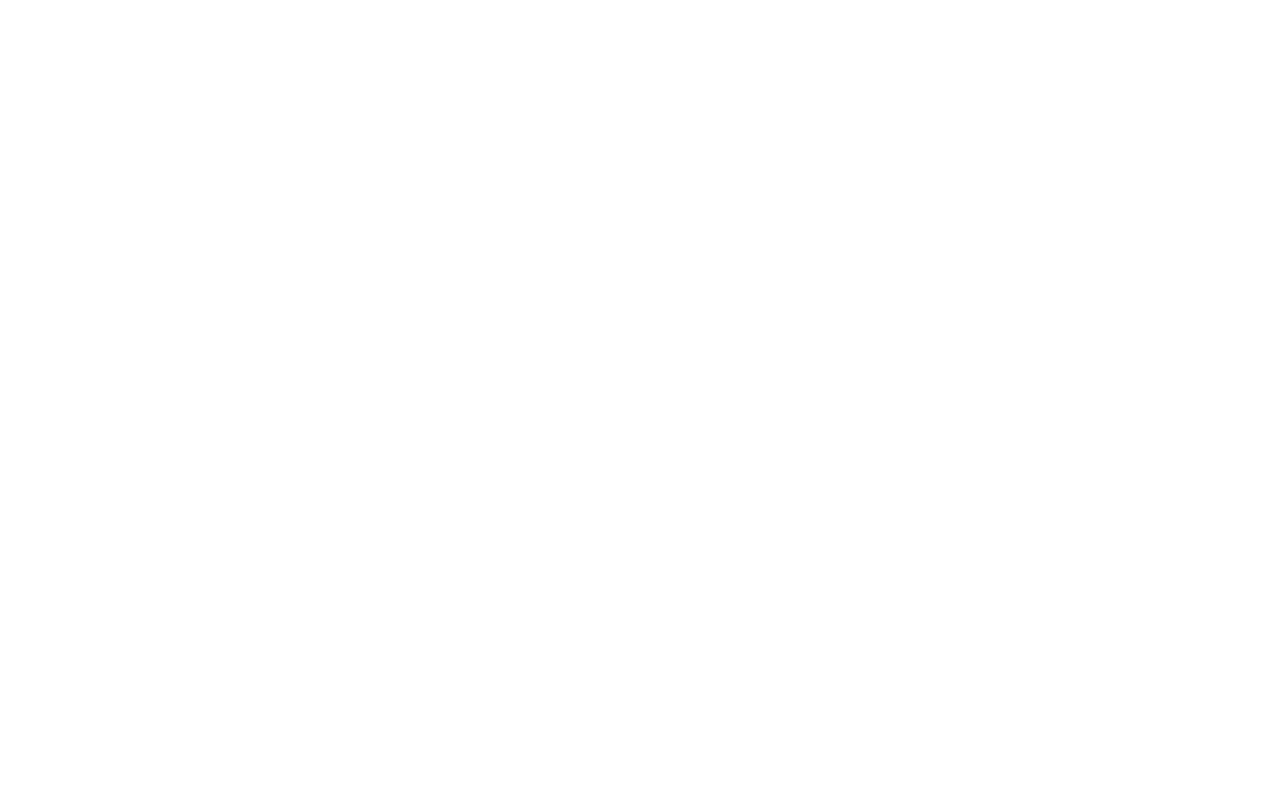
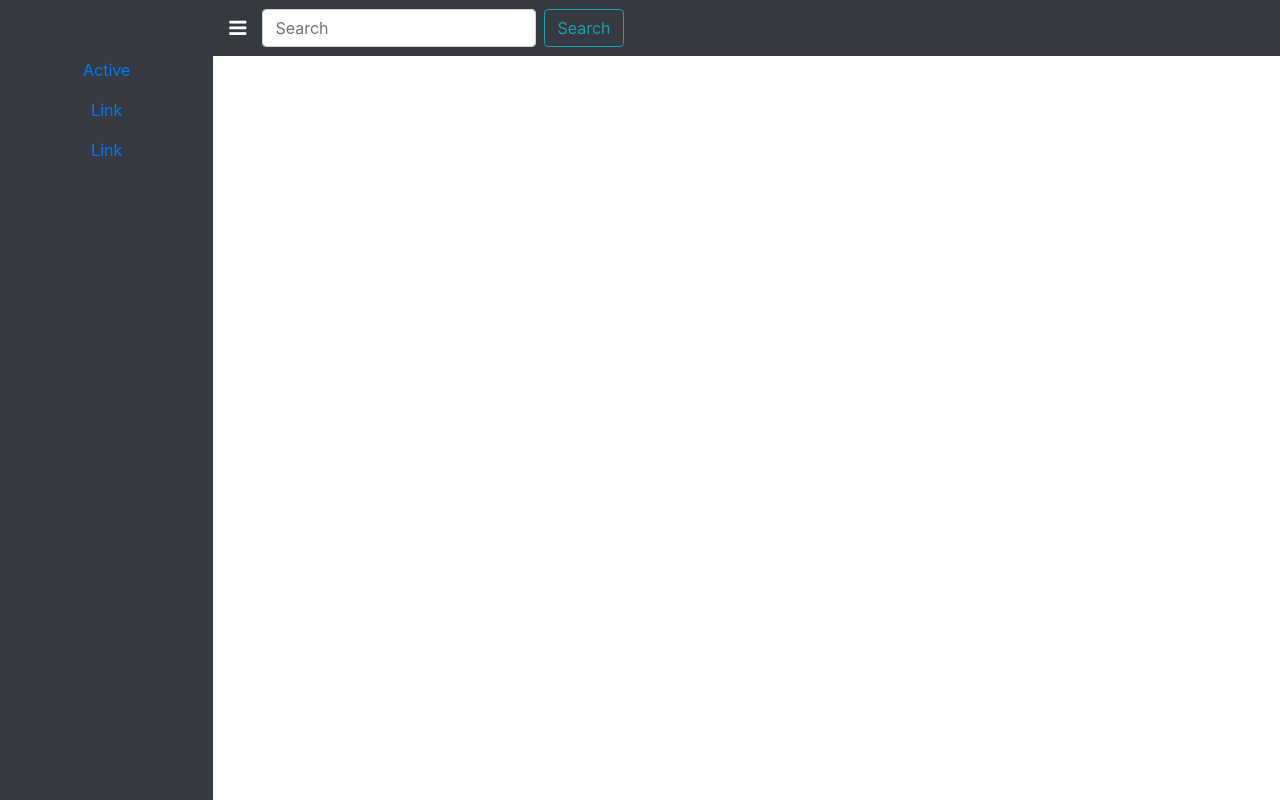
Before and after one commit to ashwinrishipj/hms, a React (Create React App) app: page /home in a window 1280 px wide. Built offline with nearby package versions, Linux system fonts and the light colour scheme.

Commit message:
updates on login and home

```diff
--- a/src/App.js
+++ b/src/App.js
@@ -3,6 +3,7 @@ import { BrowserRouter, Switch, Route } from "react-router-dom";
 import "bootstrap/dist/css/bootstrap.min.css";
 import "./App.css";
 import { LandingPage } from "./Login/LandingPage";
+import DashBoard from "./DashBoard/DashBoard";
 
 function App() {
   return (
@@ -12,7 +13,7 @@ function App() {
           <LandingPage/>
         </Route>
         <Route path="/home" strict exact>
-          {/* <Home /> */}
+           <DashBoard/>
         </Route>
       </Switch>
     </BrowserRouter>
--- /dev/null
+++ b/src/DashBoard/DashBoard.css
@@ -0,0 +1,18 @@
+.leftView{
+    padding-top: 50px;
+    padding-bottom: 39px;
+    background-color: #343a40;
+    text-align: center;
+    height : 100vh;
+}
+
+#navbar {
+    transform: translateX(-220px);
+    transition: transform 800ms ease-in;
+  }
+  #navbar.slideIn {
+    transform: translateX(0);
+  }
+  #navbar.slideOut {
+    transform: translateX(0px);
+  }
--- /dev/null
+++ b/src/DashBoard/DashBoard.js
@@ -0,0 +1,79 @@
+import React from "react";
+import { withRouter } from "react-router-dom";
+import "./DashBoard.css";
+import {
+  Nav,
+  Navbar,
+  Form,
+  FormControl,
+  Button,
+  Container,
+  Row,
+  Col,
+} from "../../node_modules/react-bootstrap";
+
+const UserData = React.createContext();
+export const UserConsumer = UserData.Consumer;
+
+class DashBoard extends React.Component {
+  constructor() {
+    super();
+    this.state = {
+      handleNavigationMenu: this.handlemenu,
+      navigationIsSet: true,
+    };
+  }
+
+  handlemenu = () => {
+    this.setState({ navigationIsSet : !this.state.navigationIsSet});
+  };
+
+  render() {
+    return (
+      <React.Fragment>
+        <UserData.Provider value={this.state}>
+          <Container fluid="true">
+            <Row style={{ marginLeft: "0", marginRight: "0" }}>
+              {this.state.navigationIsSet ? (
+                <Col id ="navbar" sm={2} className="leftView slideIn">
+                  <Nav defaultActiveKey="/home" className="flex-column">
+                    <Nav.Link>Active</Nav.Link>
+                    <Nav.Link eventKey="link-1">Link</Nav.Link>
+                    <Nav.Link eventKey="link-2">Link</Nav.Link>
+                  </Nav>
+                </Col>
+              ) : (
+                <Col id ="navbar" sm={1} className="leftView slideOut">
+                  <Nav defaultActiveKey="/home" className="flex-column">
+                    <Nav.Link>Active</Nav.Link>
+                    <Nav.Link eventKey="link-1">Link</Nav.Link>
+                    <Nav.Link eventKey="link-2">Link</Nav.Link>
+                  </Nav>
+                </Col>
+              )}
+              <Col style={{ paddingLeft: "0", paddingRight: "0" }}>
+                <Navbar bg="dark" variant="dark">
+                  <Navbar.Brand onClick={this.state.handleNavigationMenu}>
+                    <i class="fa fa-bars" aria-hidden="true"></i>
+                  </Navbar.Brand>
+                  <Nav className="mr-auto">
+                  <Form inline>
+                    <FormControl
+                      type="text"
+                      placeholder="Search"
+                      className="mr-sm-2"
+                    />
+                    <Button variant="outline-info">Search</Button>
+                  </Form>
+                  </Nav>
+                </Navbar>
+              </Col>
+            </Row>
+          </Container>
+        </UserData.Provider>
+      </React.Fragment>
+    );
+  }
+}
+
+export default withRouter(DashBoard);
--- a/src/Login/LandingPage.js
+++ b/src/Login/LandingPage.js
@@ -12,8 +12,8 @@ export const LandingPage = () => {
         </a>
       </nav>
 
-      <div className="row d-flex h-100 ">
-        <div className="col-md-4 mx-auto my-auto center-align">
+      <div className="row d-inline">
+        <div className="col-md-4 mx-auto mt-4">
           <LoginForm />
         </div>
       </div>
--- a/src/Login/loginform.js
+++ b/src/Login/loginform.js
@@ -99,7 +99,7 @@ class LoginForm extends React.Component {
 
     let requestBody = {
       query: ` query{
-        ValidateUser(input:{
+        validateUser(input:{
           emailId:"${this.state.emailId}",password :"${this.state.password}"
         }){
           token,
@@ -122,7 +122,7 @@ class LoginForm extends React.Component {
   render() {
     return (
       <div>
-        <aside className="col">
+        <aside className="col mt-4">
           {this.state.signup ? (
             <RegisterUser triggerSignup={this.triggerSignup} />
           ) : (
--- a/src/Login/registerForm.js
+++ b/src/Login/registerForm.js
@@ -40,21 +40,13 @@ class RegisterUser extends React.Component {
         }
         `,
     };
-    if (
-      this.state.error === "" &&
-      this.state.emailId !== "" &&
-      this.state.password !== "" &&
-      this.state.confirmPassword !== ""
-    ) {
+
       this.setState({ spinner: true });
       FetchData(requestBody).then((response) => {
         return response === true
           ? this.props.history.push("/home")
           : this.changeAlert(response);
       });
-    } else {
-      this.setState({ Alert: true, error: "enter valid data:" });
-    }
   };
 
   validateField = (e) => {
```
